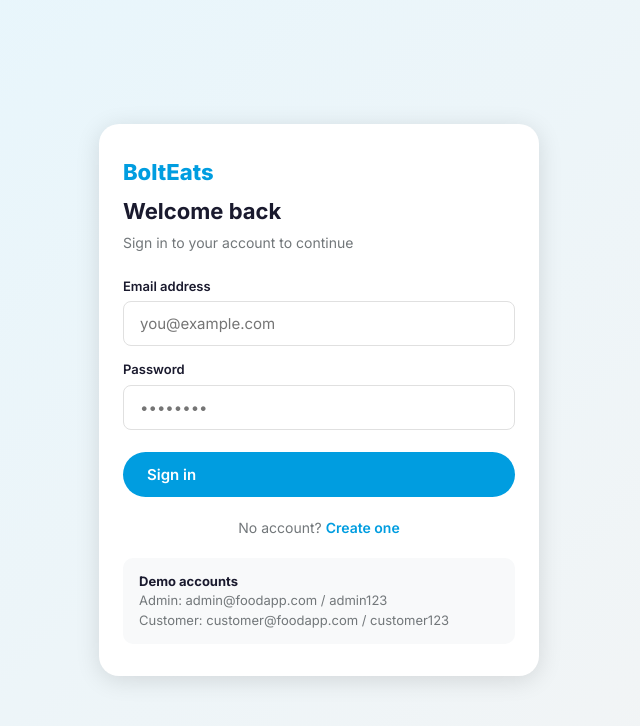
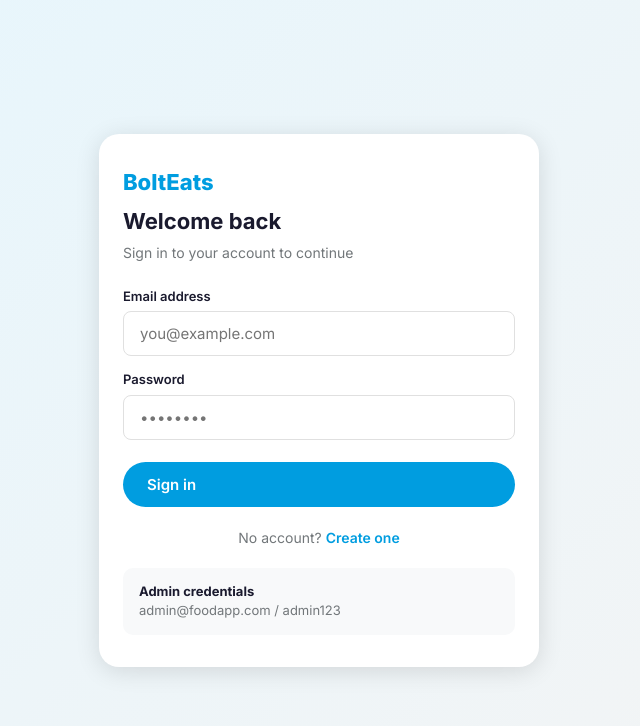
Before and after one commit to chelsynew72/Food-Ordering-System, a React (Create React App) app in the folder client/: page /login in a window 1280 px wide. Shown: the top 726 px of the page, without its empty margins (321-961 px from the left). Built offline with nearby package versions, Linux system fonts and the light colour scheme; no server answers; what axios-retry would draw is missing.

Commit message:
modified content

```diff
--- a/client/src/components/WakeUpBanner.jsx
+++ b/client/src/components/WakeUpBanner.jsx
@@ -30,7 +30,7 @@
         display: 'inline-block',
         animation: 'pulse 1s infinite',
       }} />
-      ⏳ Server is waking up, please wait...
+       Server is waking up, please wait...
       <style>{`
         @keyframes pulse {
           0%, 100% { opacity: 1; }
--- a/client/src/pages/Home.jsx
+++ b/client/src/pages/Home.jsx
@@ -171,7 +171,7 @@
             <div>
               <div style={{ fontSize: 13, fontWeight: 700, color: '#009DE0', textTransform: 'uppercase', letterSpacing: '1px', marginBottom: 10 }}>Limited time</div>
               <h3 style={{ fontSize: 28, fontWeight: 800, color: 'white', marginBottom: 10, letterSpacing: '-0.5px' }}>
-                Free delivery on<br />your first order 🎉
+                Free delivery on<br />your first order
               </h3>
               <p style={{ fontSize: 15, color: 'rgba(255,255,255,0.6)', lineHeight: 1.5 }}>
                 Sign up today and enjoy free delivery — no minimum order required.
@@ -276,9 +276,7 @@
           <div style={{ fontSize: 18, fontWeight: 800, color: '#009DE0' }}>
             Bolt<span style={{ color: '#1A1A2E' }}>Eats</span>
           </div>
-          <div style={{ fontSize: 13, color: '#ABABAB' }}>
-            © {new Date().getFullYear()} BoltEats. Built with ❤️ for fast food lovers.
-          </div>
+
         </div>
       </footer>
     </div>
--- a/client/src/pages/Login.jsx
+++ b/client/src/pages/Login.jsx
@@ -54,9 +54,9 @@
         </p>
 
         <div style={{ marginTop: 20, padding: '14px 16px', background: '#F8F9FA', borderRadius: 10, fontSize: 13, color: 'var(--gray)' }}>
-          <strong style={{ color: 'var(--dark)' }}>Demo accounts</strong><br />
-          Admin: admin@foodapp.com / admin123<br />
-          Customer: customer@foodapp.com / customer123
+          <strong style={{ color: 'var(--dark)' }}>Admin credentials</strong><br />
+          admin@foodapp.com / admin123<br />
+
         </div>
       </div>
     </div>
```
